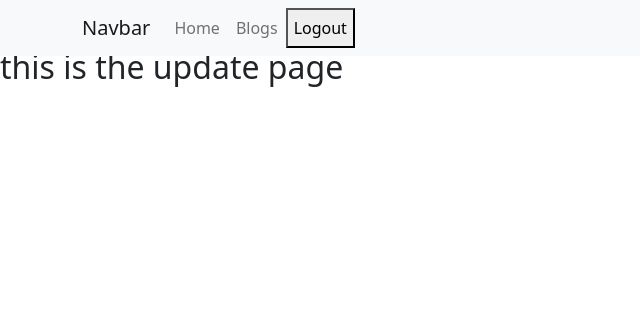
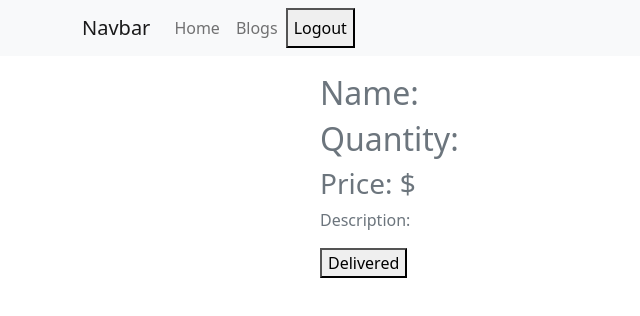
Before and after one commit to Rakib665/warehouse-web, a React (Create React App) app: page /inventory/1 in a window 1280 px wide. Shown: the top 316 px of the page, without its empty margins (0-640 px from the left). Built offline with nearby package versions, Linux system fonts and the light colour scheme; no server answers; sample sign-in values are in the browser's storage.

Commit message:
after create deliver method

```diff
--- a/src/App.js
+++ b/src/App.js
@@ -1,15 +1,17 @@
 import './App.css';
 import 'bootstrap/dist/css/bootstrap.min.css';
 import Home from './pages/Home/Home/Home';
-import { Route, Routes } from 'react-router-dom';
+import { Navigate, Route, Routes } from 'react-router-dom';
 import Login from './pages/Login/Login';
 import Blogs from './pages/Blogs/Blogs';
 import Header from './pages/Home/Header/Header';
 import Register from './pages/Register/Register';
 import Update from './pages/Update/Update';
+import RequireAuth from './pages/RequireAuth/RequireAuth';
 
 
 function App() {
+  const shouldRedirect = true
   return (
     <div >
       <Header></Header>
@@ -19,7 +21,16 @@ function App() {
         <Route path='/login' element={<Login></Login>}></Route>
         <Route path='/blogs' element={<Blogs></Blogs>}></Route>
         <Route path='/register' element={<Register></Register>}></Route>
-        <Route path='/inventory/:inventoryId' element={<Update></Update>}></Route>
+        <Route path='/inventory/:inventoryId' element={
+          <RequireAuth>
+            {/* {shouldRedirect
+            ? <Navigate replace to="/home" />
+
+            : <Update></Update>
+            } */}
+            <Update></Update>
+          </RequireAuth>
+        }></Route>
       </Routes>
 
     </div>
--- a/src/pages/Home/Inventory/Inventory.js
+++ b/src/pages/Home/Inventory/Inventory.js
@@ -15,7 +15,7 @@ const Inventory = () => {
         <h1 className='text-primary text-center mt-6'> Our Items</h1>
         <div className="items-container">
         {
-           items.map(item => <Item
+           items.slice(0,6).map(item => <Item
            key={item._id}
            item = {item}
            ></Item>
--- /dev/null
+++ b/src/pages/Loading/oading.js
@@ -0,0 +1,12 @@
+import React from 'react';
+import { Spinner } from 'react-bootstrap';
+
+const Loading = () => {
+    return (
+        <div style={{height: '500px'}} className='w-100 d-flex justify-content-center align-items-center'>
+            <Spinner animation="border" variant="primary" />
+        </div>
+    );
+};
+
+export default Loading;
--- a/src/pages/Login/Login.js
+++ b/src/pages/Login/Login.js
@@ -1,17 +1,36 @@
 import React, { useState } from 'react';
-import { Link, useNavigate } from 'react-router-dom';
+import { Link, useLocation, useNavigate } from 'react-router-dom';
 import { useSignInWithEmailAndPassword } from 'react-firebase-hooks/auth';
 import auth from '../../firebase.init';
+import Loading from '../Loading/oading';
+
 
 
 const Login = () => {
     const [agree, setAgree] = useState('')
     const navigate = useNavigate()
+    const location = useLocation()
+    let from = location.state?.from?.pathname || "/";
+    let errorElement;
+
     const [
         signInWithEmailAndPassword,
+        user,
+        loading,
+        error
+    ] = useSignInWithEmailAndPassword(auth)
 
+    if (loading) {
+        return <Loading></Loading>
+    }
+    if (error) {
+        errorElement = <p className='text-danger'>Error: {error?.message}</p>
+    }
 
-    ] = useSignInWithEmailAndPassword(auth)
+    if(user){
+        navigate(from, { replace: true });
+
+    }
 
 
 
@@ -20,7 +39,6 @@ const Login = () => {
         const email = event.target.email.value;
         const password = event.target.password.value;
         await signInWithEmailAndPassword(email,password)
-        navigate('/home')
 
 
 
@@ -41,6 +59,7 @@ const Login = () => {
                     type="submit"
                     value="Register" />
             </form>
+            {errorElement}
             <p>If you are a new user? <Link to="/register" className='text-primary pe-auto text-decoration-none' >Please Register</Link> </p>
             <p></p>
 
--- /dev/null
+++ b/src/pages/RequireAuth/RequireAuth.js
@@ -0,0 +1,20 @@
+import React from 'react';
+import { useAuthState } from 'react-firebase-hooks/auth';
+import { Navigate, useLocation } from 'react-router-dom';
+import auth from '../../firebase.init';
+import Loading from '../Loading/oading';
+
+const RequireAuth = ({children, ...rest}) => {
+    const [user,loading] = useAuthState(auth)
+    const location = useLocation()
+    if (loading) {
+        return <Loading></Loading>
+    }
+    if (!user){
+        return <Navigate to="/login" state={{ from: location }} replace />;
+
+    }
+    return children
+};
+
+export default RequireAuth;
--- a/src/pages/Update/Update.js
+++ b/src/pages/Update/Update.js
@@ -1,25 +1,49 @@
-import { useEffect, useState } from 'react';
+import React, { useEffect, useState } from 'react';
 import { useParams } from 'react-router-dom';
 
 const Update = () => {
     const {inventoryId} = useParams()
-    console.log(inventoryId)
     const [update,setUpdate] = useState({})
+    const [reload, setReload] = useState(true)
+
     useEffect(()=>{
-        fetch(`https://sleepy-springs-76170.herokuapp.com/inventory/${inventoryId}`,
-        {
-            headers : {
-                            'Content-Type': 'application/json',
-                            'Accept': 'application/json'
-                           }
-        }
-        )
+        fetch(`https://sleepy-springs-76170.herokuapp.com/inventory/${inventoryId}`
+ )
         .then(res => res.json())
         .then(data => setUpdate(data))
-    },[inventoryId])
+    },[inventoryId,reload])
+
+
+
+    const deliveryBtn = (event) => {
+
+       let quantity = `${update.quantity}` -1
+
+       const updateQuantity = {quantity}
+
+       fetch(`http://localhost:5000/inventory/${inventoryId}`,{
+           method: 'PUT',
+           headers: {
+            'Content-Type': 'application/json'
+           },
+           body: JSON.stringify(updateQuantity)
+
+       })
+       .then(response => response.json())
+       .then(result => {
+          alert('quantity update successfully')
+
+       })
+
+    }
     return (
-        <div className='mt-5'>
-            <h2 className='mt-5'>this is the update page {update.name}</h2>
+        <div className='mt-5 mx-auto w-50'>
+            <img className='mt-4' src={update.img} alt="" />
+            <h2 className='text-secondary'>Name: {update.name}</h2>
+            <h2 className='text-secondary'>Quantity: {update.quantity}</h2>
+            <h3 className='text-secondary'>Price: {update.price}$</h3>
+            <p className='text-secondary'> Description: {update.description} </p>
+            <button className='mb-3' onClick={()=>deliveryBtn(inventoryId)}>Delivered</button>
 
         </div>
     );
```
